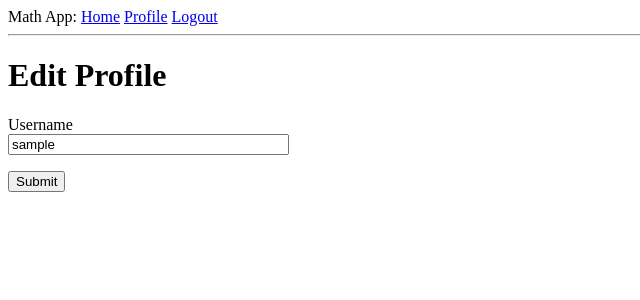
After one commit to jleine02/math_app, a Flask app: page /edit_profile in a window 1280 px wide. The commit adds this page. Shown: the top 300 px of the page, without its empty margins (0-640 px from the left). Run offline with Flask 2, Linux system fonts and the light colour scheme; the visitor is signed in with stand-in values (Sample User, id 1); data comes from the database, SQL or seed files in the repository; both versions use the stored data as it was after the commit.

Commit message:
added basic functionality to edit profiles

```diff
--- a/app/forms.py
+++ b/app/forms.py
@@ -27,3 +27,8 @@ class RegistrationForm(FlaskForm):
         user = User.query.filter_by(email=email.data).first()
         if user is not None:
             raise ValidationError('Please use a different email address.')
+
+
+class EditProfileForm(FlaskForm):
+    username = StringField('Username', validators=[DataRequired()])
+    submit = SubmitField('Submit')
--- a/app/routes.py
+++ b/app/routes.py
@@ -5,8 +5,15 @@ from flask_login import current_user, login_user, logout_user, login_required
 from werkzeug.urls import url_parse
 
 from app import app, db
-from app.forms import LoginForm, RegistrationForm
+from app.forms import LoginForm, RegistrationForm, EditProfileForm
 from app.models import User
+
+
+@app.before_request
+def before_request():
+    if current_user.is_authenticated:
+        current_user.last_seen = datetime.utcnow()
+        db.session.commit()
 
 
 @app.route('/')
@@ -70,8 +77,15 @@ def user(username):
     return render_template('user.html', user=user, equations=equations)
 
 
-@app.before_request
-def before_request():
-    if current_user.is_authenticated:
-        current_user.last_seen = datetime.utcnow()
+@app.route('/edit_profile', methods=['GET', 'POST'])
+@login_required
+def edit_profile():
+    form = EditProfileForm()
+    if form.validate_on_submit():
+        current_user.username = form.username.data
         db.session.commit()
+        flash('Your changes have been saved.')
+        return redirect(url_for('edit_profile'))
+    elif request.method == 'GET':
+        form.username.data = current_user.username
+    return render_template('edit_profile.html', title='Edit Profile', form=form)
--- /dev/null
+++ b/app/templates/edit_profile.html
@@ -0,0 +1,16 @@
+{% extends "base.html" %}
+
+{% block content %}
+    <h1>Edit Profile</h1>
+    <form action="" method="post">
+        {{ form.hidden_tag() }}
+        <p>
+            {{ form.username.label }}<br>
+            {{ form.username(size=32) }}<br>
+            {% for error in form.username.errors %}
+            <span style="color: red;">[{{ error }}]</span>
+            {% endfor %}
+        </p>
+        <p>{{ form.submit() }}</p>
+    </form>
+{% endblock %}
--- a/app/templates/user.html
+++ b/app/templates/user.html
@@ -7,9 +7,13 @@
             <td>
                 <h1>User: {{ user.username }}</h1>
                 {% if user.last_seen %}<p>Last seen on: {{ user.last_seen }}</p>{% endif %}
+                {% if user == current_user %}
+                <p><a href="{{ url_for('edit_profile') }}">Edit your profile</a></p>
+                {% endif %}
             </td>
         </tr>
     </table>
+
     <hr>
     {% for equation in equations %}
         {% include '_equation.html' %}
```
Also changed, not shown: app.db.
